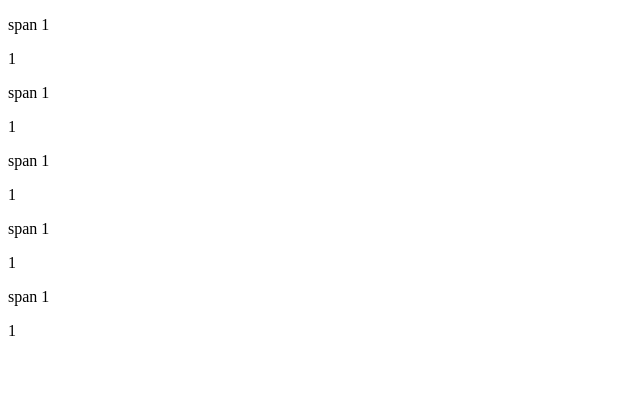
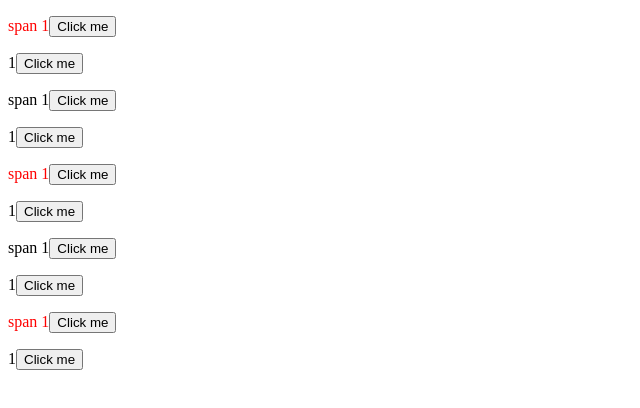
Before and after one commit to GPaul68/zadanie_10_2, a plain HTML site: page index.html in a window 1280 px wide. Shown: the whole page, without its empty margins (0-640 px from the left). Drawn offline with nearby package versions, Linux system fonts and the light colour scheme.

Commit message:
Add new elements jQuery in js/scripts.js

```diff
--- a/index.html
+++ b/index.html
@@ -5,6 +5,7 @@
     <meta name="viewport" content="width=device-width, initial-scale=1.0">
     <title>jQuery - first page</title>
     <link rel="stylesheet" href="css/style.css">
+    <script src="https://ajax.googleapis.com/ajax/libs/jquery/1.12.4/jquery.min.js"></script>
 </head>
 <body>
     <div>
--- a/js/scripts.js
+++ b/js/scripts.js
@@ -1,5 +1,18 @@
-var text = 'Velociraptor is a genus of herbivorous ceratopsid dinosaur that first appeared during the late Maastrichtian stage of the late Cretaceous period.';
-var dinosaur = 'triceratops';
-var dinosaurUpperCased = dinosaur.toUpperCase();
-var textCharsAfter = text.replace('Velociraptor', dinosaurUpperCased);
-console.log(textCharsAfter.substr(0, textCharsAfter.length / 2));
+var span = $("span");
+    span.each(function(index, element) {
+
+        if(index % 2 == 0) {
+            $(element).css('color', 'red');
+        };
+
+    });
+var paragraphs = $('p');
+    paragraphs.each(function(index, element) {
+
+        var button = '<button class="btn" data-tmp="' + index + '">Click me</button>'
+        $(element).append(button)
+
+    });
+$('button').click(function(){
+    alert($(this).attr("data-tmp"));
+});
```
